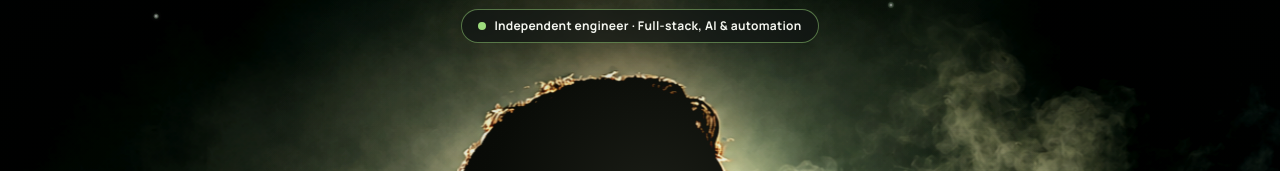
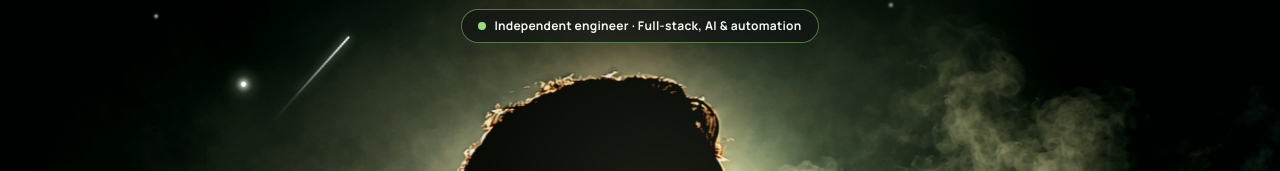
Before and after one commit to AbhilashDash10082k4/portfolio, a Next.js app: page / in a window 1280 px wide. Shown: the part 123-294 px from the top of the page. Built offline with nearby package versions, Linux system fonts and the light colour scheme.

Commit message:
Add animated shooting stars to hero background

```diff
--- a/components/Hero/Intro.tsx
+++ b/components/Hero/Intro.tsx
@@ -54,6 +54,8 @@ export function Intro() {
           Independent engineer · Full-stack, AI & automation
         </p>
         <div className="hero-portrait-positioner" aria-hidden="true">
+          <span className="hero-shooting-star hero-shooting-star--one" />
+          <span className="hero-shooting-star hero-shooting-star--two" />
           <div ref={imageRef} className="hero-portrait-layer">
             <Image
               src="/Contemplative%20Silhouette%20in%20Smoky%20Backlight.png"
```
